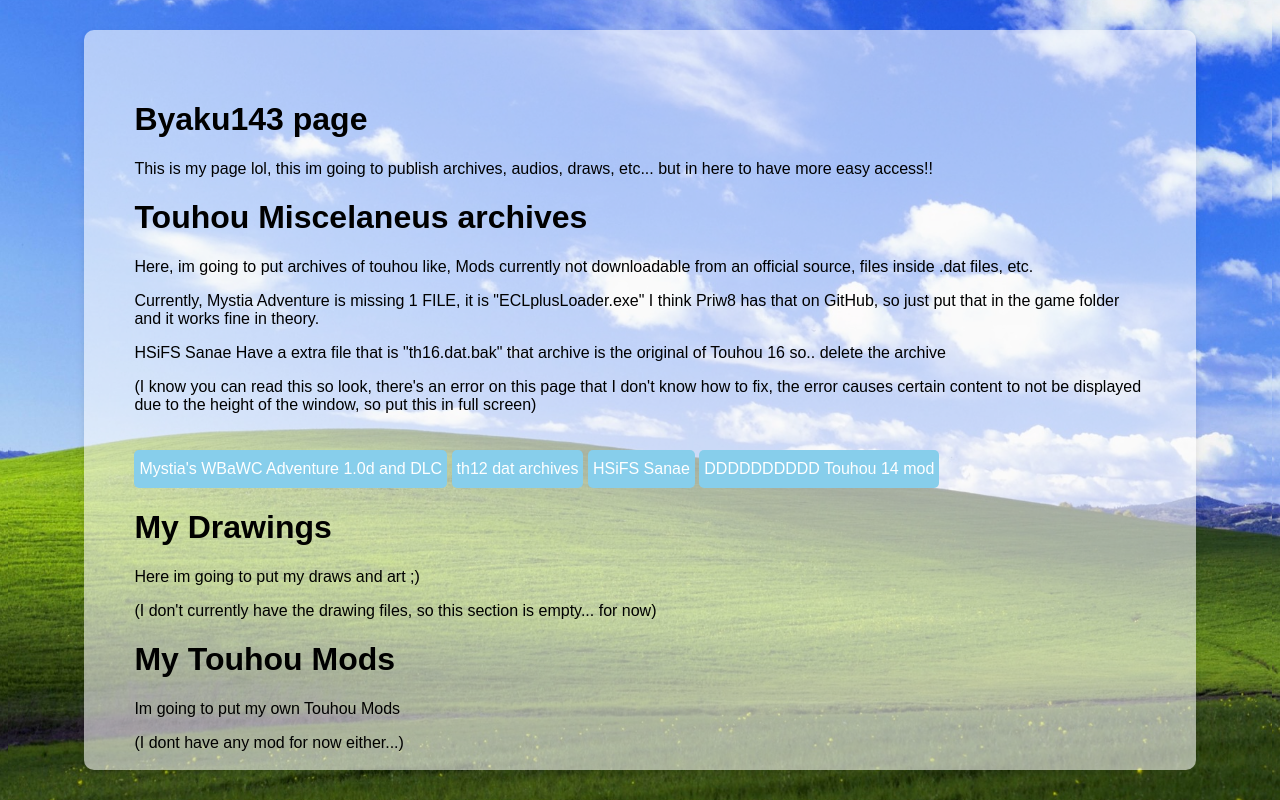
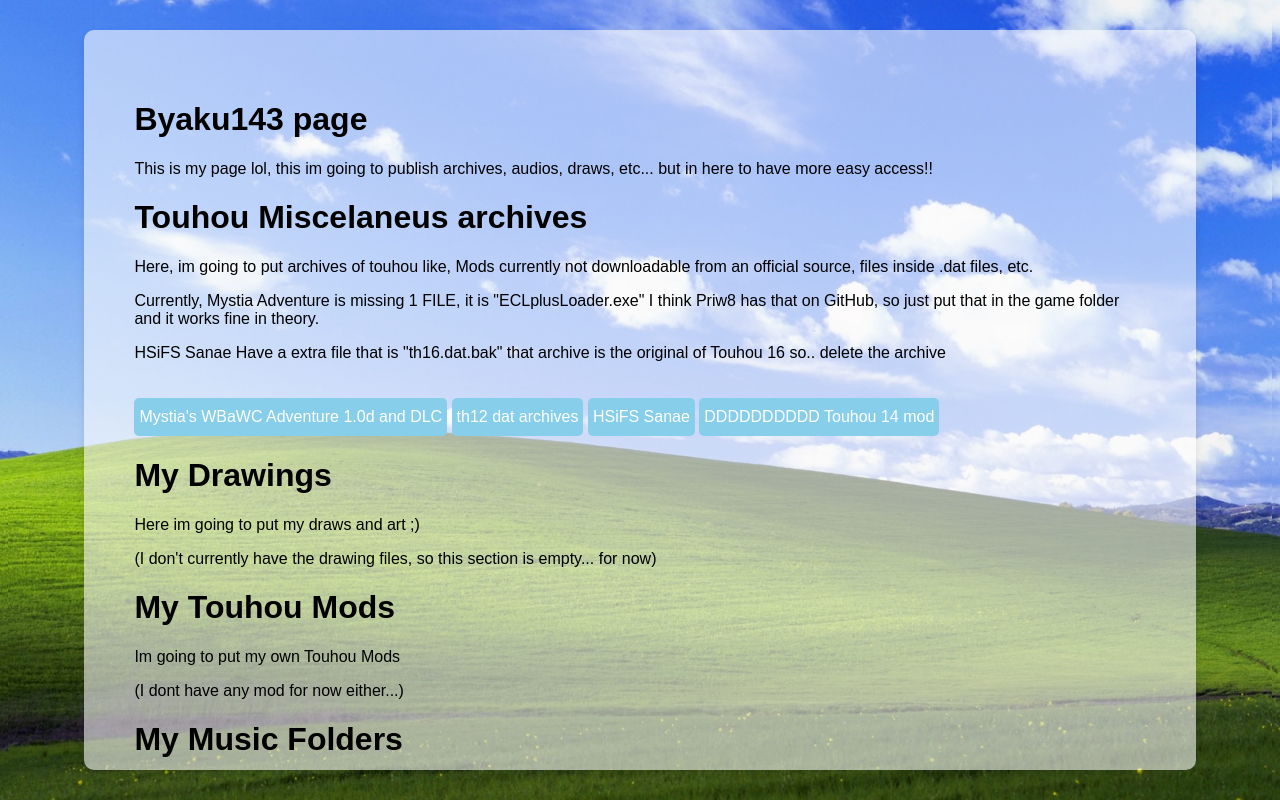
Before and after one commit to KuKuRuRuRu/kukurururu.page.io, a plain HTML site: page index.html in a window 1280 px wide. Drawn offline with Linux system fonts and the light colour scheme.

Commit message:
Update index.html
delete advertence off overflow

```diff
--- a/index.html
+++ b/index.html
@@ -15,7 +15,6 @@
          <p>Here, im going to put archives of touhou like, Mods currently not downloadable from an official source, files inside .dat files, etc. </p>
          <p>Currently, Mystia Adventure is missing 1 FILE, it is "ECLplusLoader.exe" I think Priw8 has that on GitHub, so just put that in the game folder and it works fine in theory.</p>
          <p>HSiFS Sanae Have a extra file that is "th16.dat.bak" that archive is the original of Touhou 16 so.. delete the archive</p>
-         <p>(I know you can read this so look, there's an error on this page that I don't know how to fix, the error causes certain content to not be displayed due to the height of the window, so put this in full screen)</p>
 
 <a href="https://mega.nz/file/Ad5AVIxR#q4fQ_I6WQidVjRLBd-IA4j2A198cwAefCBUAuHcn-QE" class="Mystia-Adventure">
   Mystia's WBaWC Adventure 1.0d and DLC
```
